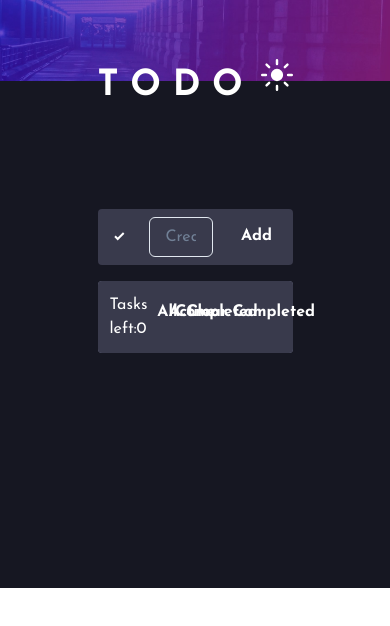
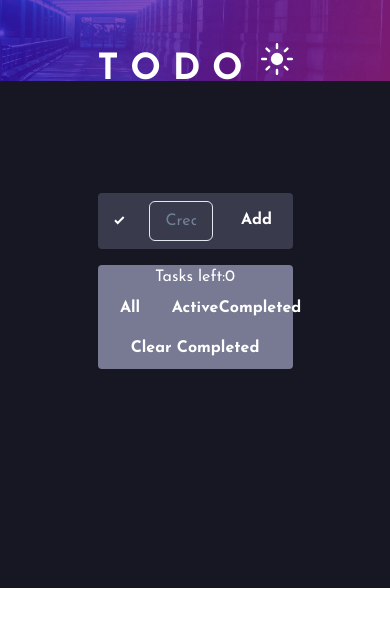
Before and after one commit to Eduardo-Ferraz/DesafioCode, a Next.js app: page / in a window 390 px wide. Shown: the top 626 px of the page. Built offline with nearby package versions, Linux system fonts and the light colour scheme.

Commit message:
Responsividade melhorada

```diff
--- a/src/pages/index.tsx
+++ b/src/pages/index.tsx
@@ -18,10 +18,6 @@ import Head from "next/head";
 
 import ButtonPerso from "../components/ButtonPerso";
 import Item from "../components/Item";
-
-interface ItemProps {
-  text: String;
-}
 
 interface ITask {
   text: String;
@@ -169,14 +165,12 @@ const Home: NextPage = () => {
             </Flex>
 
             {/* List Footer */}
-            <Flex
+            <SimpleGrid
               w="100%"
-              p="3"
-              justifyContent="space-between"
-              borderRadius="4"
-              bg="dark.VDGrayishBlue2"
+              columns={[1, null, null, 3]}
+              alignContent="center"
             >
-              <Text color="white" alignSelf="center">
+              <Text color="white" alignSelf="center" align="center">
                 Tasks left:
                 {tasksLeft}
               </Text>
@@ -189,7 +183,7 @@ const Home: NextPage = () => {
                 text="Clear Completed"
                 onClick={() => clearCompleted()}
               />
-            </Flex>
+            </SimpleGrid>
           </Flex>
         </Flex>
       </Flex>
```
